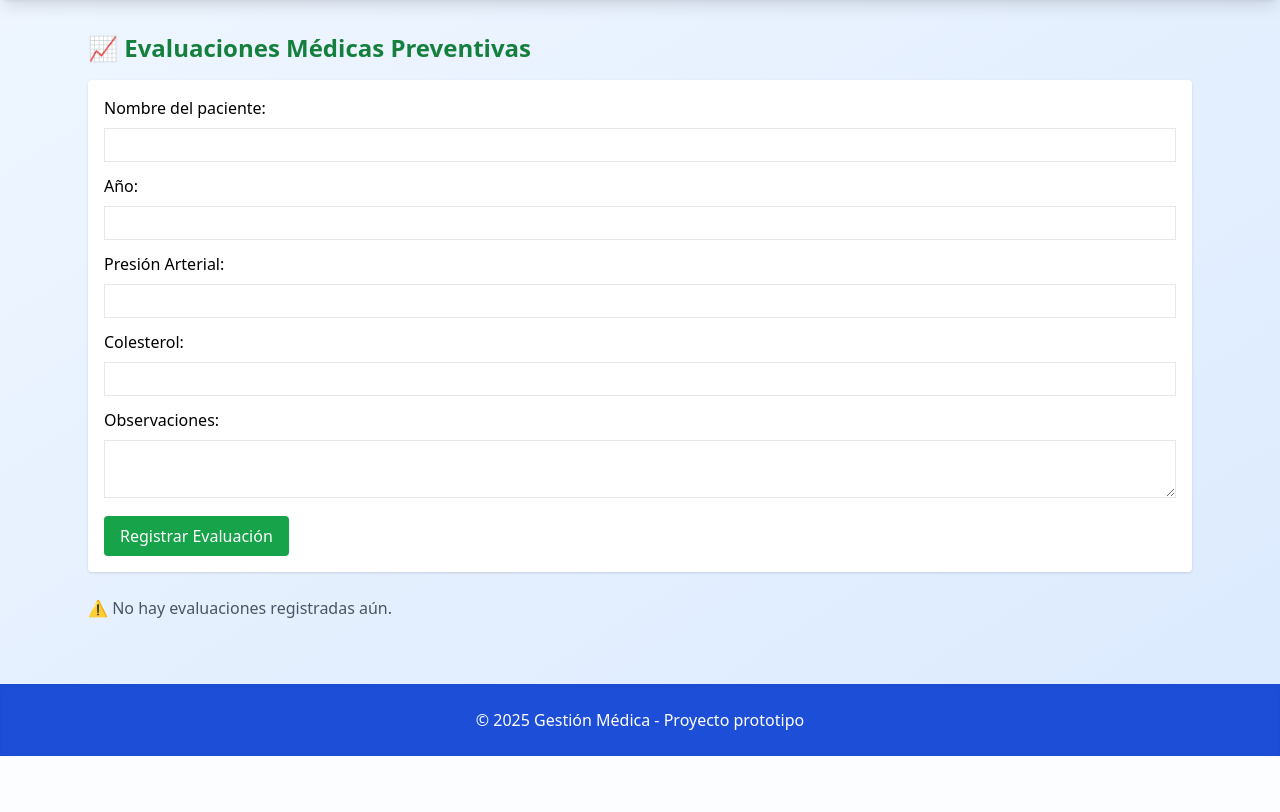
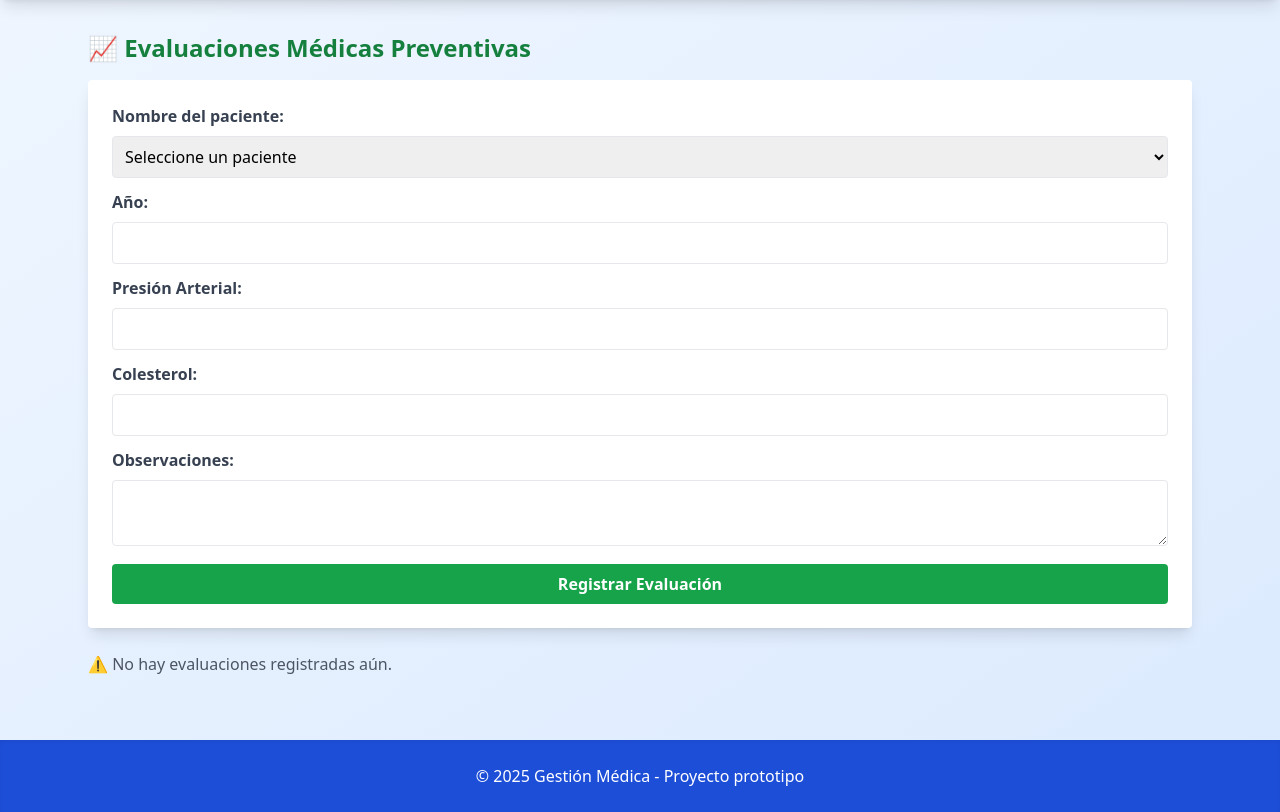
Before and after one commit to Marco777457/Despliegue-Feacture-python, a Flask app: page /evaluaciones in a window 1280 px wide. Shown: the part 64-876 px from the top of the page. Before the commit the page ends 820 px from the top, so only its background shows below. Run offline with Flask 3, Linux system fonts and the light colour scheme; some libraries are stand-ins or nearby versions.

Commit message:
Agregada sección de evaluación y visualización de datos

```diff
--- a/app.py
+++ b/app.py
@@ -112,13 +112,25 @@
 # ---------- Evaluaciones Médicas ----------
 @app.route("/evaluaciones")
 def ver_evaluaciones():
-    data = load_json()
+    datos = load_json()
     evaluaciones = []
-    for nombre, info in data.items():
+
+    # Recorre todos los pacientes y extrae sus evaluaciones
+    for nombre, info in datos.items():
         for ev in info.get("Evaluaciones", []):
-            ev["nombre"] = nombre
-            evaluaciones.append(ev)
-    return render_template("evaluaciones.html", evaluaciones=evaluaciones)
+            evaluaciones.append({
+                "nombre": nombre,
+                "año": ev.get("Año", ""),
+                "presion": ev.get("Presión Arterial", ""),
+                "colesterol": ev.get("Colesterol", ""),
+                "observaciones": ev.get("Observaciones", "")
+            })
+
+    # También enviamos los nombres de pacientes para el desplegable
+    pacientes = list(datos.keys())
+
+    return render_template("evaluaciones.html", evaluaciones=evaluaciones, pacientes=pacientes)
+
 
 @app.route("/registrar_evaluacion", methods=["POST"])
 def registrar_evaluacion():
@@ -128,20 +140,37 @@
     colesterol = request.form["colesterol"]
     observaciones = request.form["observaciones"]
 
-    data = load_json()
-    if nombre not in data:
-        return "⚠️ Paciente no encontrado", 404
+    datos = load_json()
 
-    nueva = {
+    # Si el paciente no existe, créalo automáticamente
+    if nombre not in datos:
+        datos[nombre] = {}
+
+    datos[nombre].setdefault("Evaluaciones", []).append({
         "Año": año,
         "Presión Arterial": presion,
         "Colesterol": colesterol,
         "Observaciones": observaciones
-    }
+    })
 
-    data[nombre].setdefault("Evaluaciones", []).append(nueva)
-    save_json(data)
-    return redirect("/evaluaciones")
+    save_json(datos)
+
+    # 🔁 En lugar de redirigir, volvemos a mostrar la página con la tabla actualizada
+    evaluaciones = []
+    for nombre_p, info in datos.items():
+        for ev in info.get("Evaluaciones", []):
+            evaluaciones.append({
+                "nombre": nombre_p,
+                "año": ev.get("Año", ""),
+                "presion": ev.get("Presión Arterial", ""),
+                "colesterol": ev.get("Colesterol", ""),
+                "observaciones": ev.get("Observaciones", "")
+            })
+
+    pacientes = list(datos.keys())
+
+    return render_template("evaluaciones.html", evaluaciones=evaluaciones, pacientes=pacientes)
+
 
 # ---------- API ----------
 @app.route("/api/pacientes", methods=["GET"])
--- a/templates/evaluaciones.html
+++ b/templates/evaluaciones.html
@@ -2,26 +2,38 @@
 {% block content %}
 <h2 class="text-2xl font-bold mb-4 text-green-700">📈 Evaluaciones Médicas Preventivas</h2>
 
-<form action="/registrar_evaluacion" method="POST" class="mb-6 bg-white p-4 rounded shadow">
-  <label class="block mb-2">Nombre del paciente:</label>
-  <input type="text" name="nombre" class="border px-2 py-1 w-full mb-3" required>
+<!-- Formulario de registro -->
+<form action="/registrar_evaluacion" method="POST" class="mb-6 bg-white p-6 rounded shadow-lg">
 
-  <label class="block mb-2">Año:</label>
-  <input type="text" name="año" class="border px-2 py-1 w-full mb-3" required>
+  <!-- 🩺 Selector de paciente -->
+  <label class="block mb-2 font-semibold text-gray-700">Nombre del paciente:</label>
+  <select name="nombre" class="border px-2 py-2 w-full mb-3 rounded focus:ring-2 focus:ring-green-400" required>
+    <option value="">Seleccione un paciente</option>
+    {% for p in pacientes %}
+    <option value="{{ p }}">{{ p }}</option>
+    {% endfor %}
+  </select>
 
-  <label class="block mb-2">Presión Arterial:</label>
-  <input type="text" name="presion" class="border px-2 py-1 w-full mb-3">
+  <label class="block mb-2 font-semibold text-gray-700">Año:</label>
+  <input type="text" name="año" class="border px-2 py-2 w-full mb-3 rounded focus:ring-2 focus:ring-green-400" required>
 
-  <label class="block mb-2">Colesterol:</label>
-  <input type="text" name="colesterol" class="border px-2 py-1 w-full mb-3">
+  <label class="block mb-2 font-semibold text-gray-700">Presión Arterial:</label>
+  <input type="text" name="presion" class="border px-2 py-2 w-full mb-3 rounded focus:ring-2 focus:ring-green-400">
 
-  <label class="block mb-2">Observaciones:</label>
-  <textarea name="observaciones" class="border px-2 py-1 w-full mb-3"></textarea>
+  <label class="block mb-2 font-semibold text-gray-700">Colesterol:</label>
+  <input type="text" name="colesterol" class="border px-2 py-2 w-full mb-3 rounded focus:ring-2 focus:ring-green-400">
 
-  <button type="submit" class="bg-green-600 text-white py-2 px-4 rounded">Registrar Evaluación</button>
+  <label class="block mb-2 font-semibold text-gray-700">Observaciones:</label>
+  <textarea name="observaciones" class="border px-2 py-2 w-full mb-3 rounded focus:ring-2 focus:ring-green-400"></textarea>
+
+  <button type="submit" class="w-full bg-green-600 text-white py-2 px-4 rounded font-bold hover:bg-green-700 transition">
+    Registrar Evaluación
+  </button>
 </form>
 
+<!-- Tabla de evaluaciones -->
 {% if evaluaciones %}
+  <h3 class="text-xl font-semibold mb-3 text-gray-800">📋 Historial de Evaluaciones</h3>
   <table class="table-auto border-collapse border border-gray-300 w-full shadow-md bg-white rounded-lg">
     <thead class="bg-green-600 text-white">
       <tr>
@@ -45,6 +57,6 @@
     </tbody>
   </table>
 {% else %}
-  <p class="text-gray-600">⚠️ No hay evaluaciones registradas aún.</p>
+  <p class="text-gray-600 mt-4">⚠️ No hay evaluaciones registradas aún.</p>
 {% endif %}
 {% endblock %}
```
